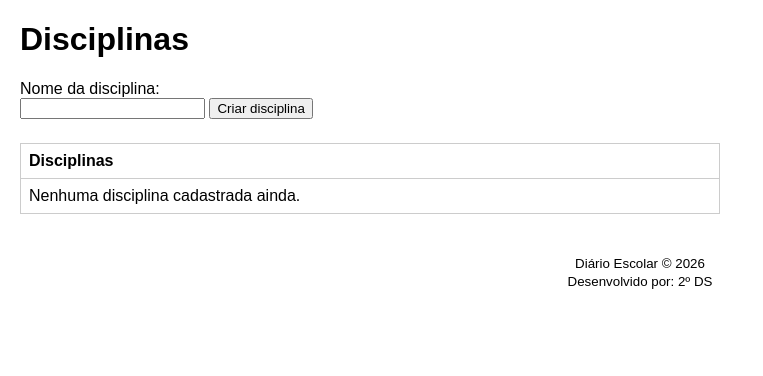
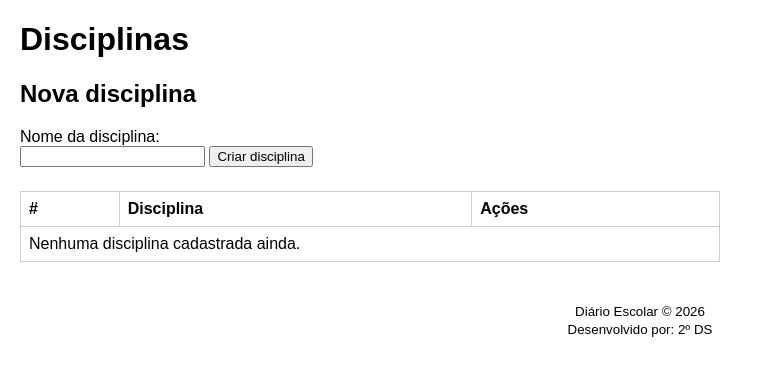
Before and after one commit to ravisantos/diario-escolar-online, a Flask app: page /admin/disciplinas in a window 1280 px wide. Shown: the part 86-462 px from the top of the page, without its empty margins (0-763 px from the left). Run offline with Flask 3, Linux system fonts and the light colour scheme; the visitor is signed in with stand-in values (Sample User, id 1); data that the repository does not hold is empty.

Commit message:
editar/excluir adicionados a página de disciplinas

```diff
--- a/diario-escolar/routes/admin.py
+++ b/diario-escolar/routes/admin.py
@@ -46,8 +46,45 @@ def disciplinas():
             flash(f'Disciplina {nome} criada.', 'sucesso')
             return redirect(url_for('admin.disciplinas'))
 
+    editando = None
+    editar_id = request.args.get('editar', type=int)
+    if editar_id:
+        editando = db.session.get(Disciplina, editar_id)
+
     lista = Disciplina.query.order_by(Disciplina.nome).all()
-    return render_template('admin/disciplinas.html', disciplinas=lista)
+    return render_template('admin/disciplinas.html', disciplinas=lista, editando=editando)
+
+@admin_bp.route('/disciplinas/<int:disciplina_id>/editar', methods=['POST'])
+@login_obrigatorio('admin')
+def editar_disciplina(disciplina_id):
+    disciplina = db.get_or_404(Disciplina, disciplina_id)
+    nome = request.form.get('nome', '').strip()
+    outra = Disciplina.query.filter_by(nome=nome).first()
+
+    if not nome:
+        flash('Informe o nome da disciplina.', 'erro')
+        return redirect(url_for('admin.disciplinas', editar=disciplina.id))
+    if outra and outra.id != disciplina.id:
+        flash('Já existe uma disciplina com esse nome.', 'erro')
+        return redirect(url_for('admin.disciplinas', editar=disciplina.id))
+
+    disciplina.nome = nome
+    db.session.commit()
+    flash('Disciplina atualizada.', 'sucesso')
+    return redirect(url_for('admin.disciplinas'))
+
+@admin_bp.route('/disciplinas/<int:disciplina_id>/excluir', methods=['POST'])
+@login_obrigatorio('admin')
+def excluir_disciplina(disciplina_id):
+    disciplina = db.get_or_404(Disciplina, disciplina_id)
+
+    if disciplina.alocacoes:
+        flash('Não dá para excluir: a disciplina já está alocada a um professor em alguma turma.', 'erro')
+    else:
+        db.session.delete(disciplina)
+        db.session.commit()
+        flash('Disciplina excluída.', 'sucesso')
+    return redirect(url_for('admin.disciplinas'))
 
 # Alocações
 
--- a/diario-escolar/templates/admin/disciplinas.html
+++ b/diario-escolar/templates/admin/disciplinas.html
@@ -5,21 +5,40 @@
 {% block conteudo_admin %}
   <h1>Disciplinas</h1>
 
-  <form method="post">
+  <form method="post"
+        action="{{ url_for('admin.editar_disciplina', disciplina_id=editando.id) if editando else url_for('admin.disciplinas') }}">
+    <h2>{{ 'Editar disciplina' if editando else 'Nova disciplina' }}</h2>
+
     <label for="nome">Nome da disciplina:</label>
-    <input type="text" id="nome" name="nome" required>
-    <button type="submit">Criar disciplina</button>
+    <input type="text" id="nome" name="nome" required
+           value="{{ editando.nome if editando else '' }}">
+
+    <button type="submit">{{ 'Salvar alterações' if editando else 'Criar disciplina' }}</button>
+    {% if editando %}
+      <a href="{{ url_for('admin.disciplinas') }}">Cancelar</a>
+    {% endif %}
   </form>
 
   <table>
     <thead>
-      <tr><th>Disciplinas</th></tr>
+      <tr><th>#</th><th>Disciplina</th><th>Ações</th></tr>
     </thead>
     <tbody>
       {% for disciplina in disciplinas %}
-        <tr><td>{{ disciplina.nome }}</td></tr>
+        <tr>
+          <td>{{ loop.index }}</td>
+          <td>{{ disciplina.nome }}</td>
+          <td>
+            <a href="{{ url_for('admin.disciplinas', editar=disciplina.id) }}">Editar</a>
+            <form method="post"
+                  action="{{ url_for('admin.excluir_disciplina', disciplina_id=disciplina.id) }}"
+                  onsubmit="return confirm('Excluir esta disciplina?');">
+              <button type="submit">Excluir</button>
+            </form>
+          </td>
+        </tr>
       {% else %}
-        <tr><td>Nenhuma disciplina cadastrada ainda.</td></tr>
+        <tr><td colspan="3">Nenhuma disciplina cadastrada ainda.</td></tr>
       {% endfor %}
     </tbody>
   </table>
```
Also changed, not shown: diario-escolar/static/css/admin.css (line endings or trailing spaces).
